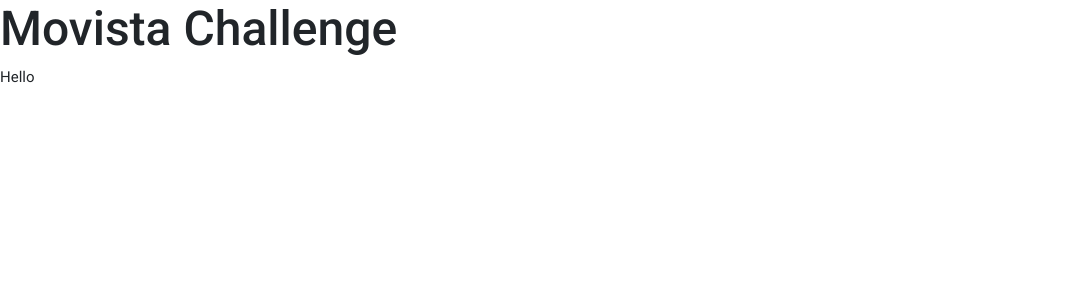
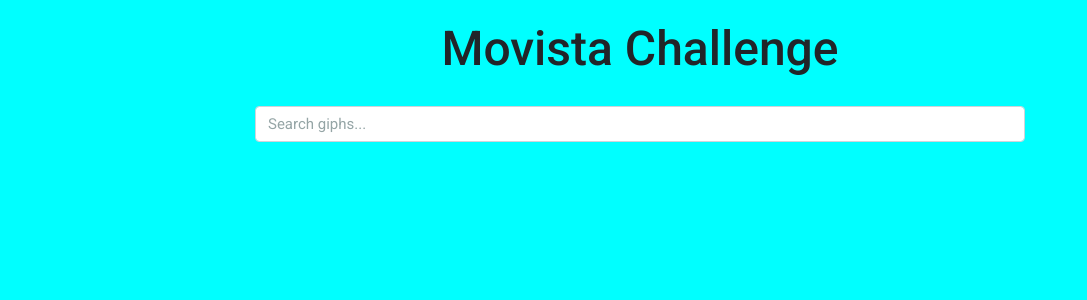
Before and after one commit to femmor/movista-challenge, a React (Create React App) app in the folder react-challenge/: page / in a window 1280 px wide. Shown: the top 300 px of the page, without its empty margins (0-1087 px from the left). Built offline with nearby package versions, Linux system fonts and the light colour scheme.

Commit message:
Create the search input field

```diff
--- a/react-challenge/src/App.js
+++ b/react-challenge/src/App.js
@@ -2,8 +2,8 @@
 
 const App = () => {
   return (
-    <div className="App">
-      <h1>Movista Challenge</h1>
+    <div className="container search-container">
+      <h1 className="challenge-title">Movista Challenge</h1>
       <Search/>
     </div>
   );
--- a/react-challenge/src/components/Search/index.js
+++ b/react-challenge/src/components/Search/index.js
@@ -3,9 +3,23 @@
 const Search = () => {
   return (
     <>
-      Hello
+      <form>
+        <div className="form-group">
+          <input
+            type="text"
+            placeholder="Search giphs..."
+            className="form-control"
+            onChange={handleFormChange}
+          />
+        </div>
+      </form>
     </>
   )
 }
 
+const handleFormChange = (e) => {
+  e.preventDefault()
+  console.log(e.target.value)
+}
+
 export default Search
--- a/react-challenge/src/index.css
+++ b/react-challenge/src/index.css
@@ -4,4 +4,14 @@
   margin: 0;
   padding: 0;
   font-family: 'Roboto', sans-serif;
+  background-color: aqua;
 }
+
+.search-container {
+  max-width: 800px !important;
+}
+
+.challenge-title {
+  padding: 20px 0;
+  text-align: center;
+}
```
